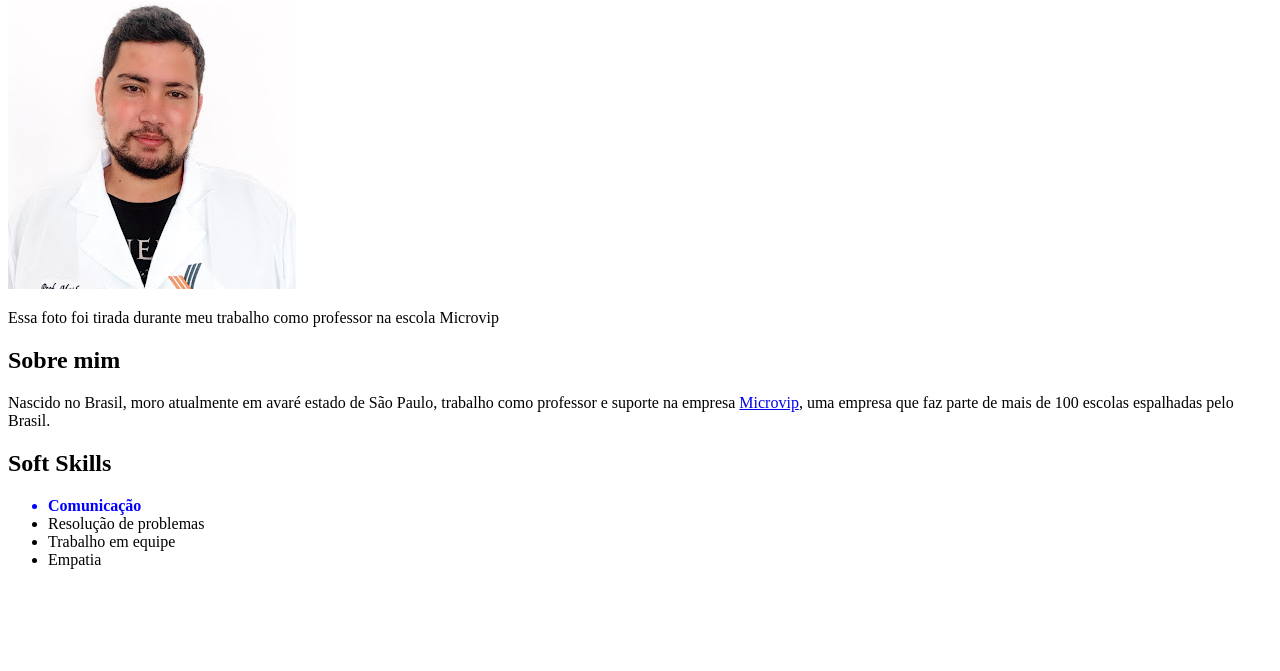
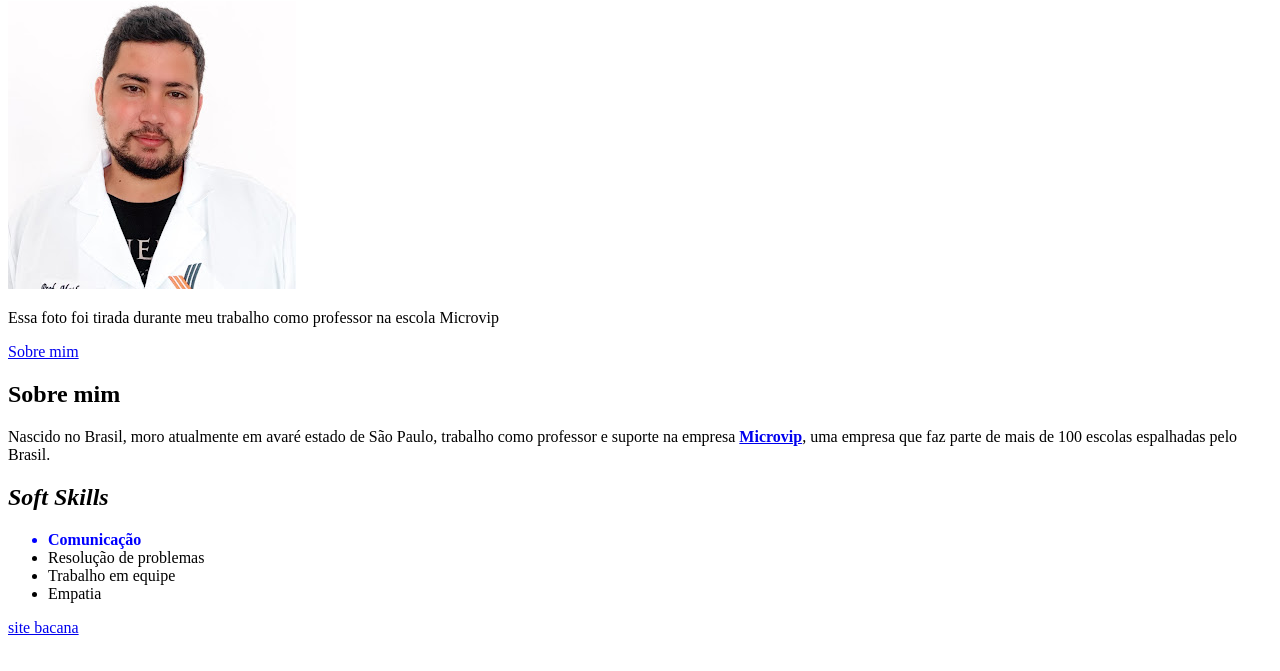
Before and after one commit to MathTheodoro/maththeodoro.github.io, a plain HTML site: page index.html in a window 1280 px wide. Shown: the part 79-750 px from the top of the page. Drawn offline with Linux system fonts and the light colour scheme.

Commit message:
Coloquei negrito e italico em alguns lugares

```diff
--- a/index.html
+++ b/index.html
@@ -14,13 +14,14 @@
         <p>Essa foto foi tirada durante meu trabalho como professor na escola Microvip</p>
     </div>
     <div>
+        <a href="#sobre-mim">Sobre mim</a>
         <h2>Sobre mim</h2>
         <p>
-            Nascido no Brasil, moro atualmente em avaré estado de São Paulo, trabalho como professor e suporte na empresa <A href="https://microvip.com.br" target="_blank">Microvip</A>, uma empresa que faz parte de mais de 100 escolas espalhadas pelo Brasil.
+            Nascido no Brasil, moro atualmente em avaré estado de São Paulo, trabalho como professor e suporte na empresa <A href="https://microvip.com.br" target="_blank"><strong>Microvip</strong></A>, uma empresa que faz parte de mais de 100 escolas espalhadas pelo Brasil.
         </p>
     </div>
     <div>
-        <h2>Soft Skills</h2>
+        <h2><em>Soft Skills</em></h2>
         <ul>
             <li style="color: blue;"><strong>Comunicação</strong></li>
             <li>Resolução de problemas</li>
@@ -28,6 +29,9 @@
             <li>Empatia</li>
         </ul>
     </div>
+    <div>
+        <a href="https://google.com" target="_blank">site bacana</a>
+    </div>
 
 </body>
 </html>
```
